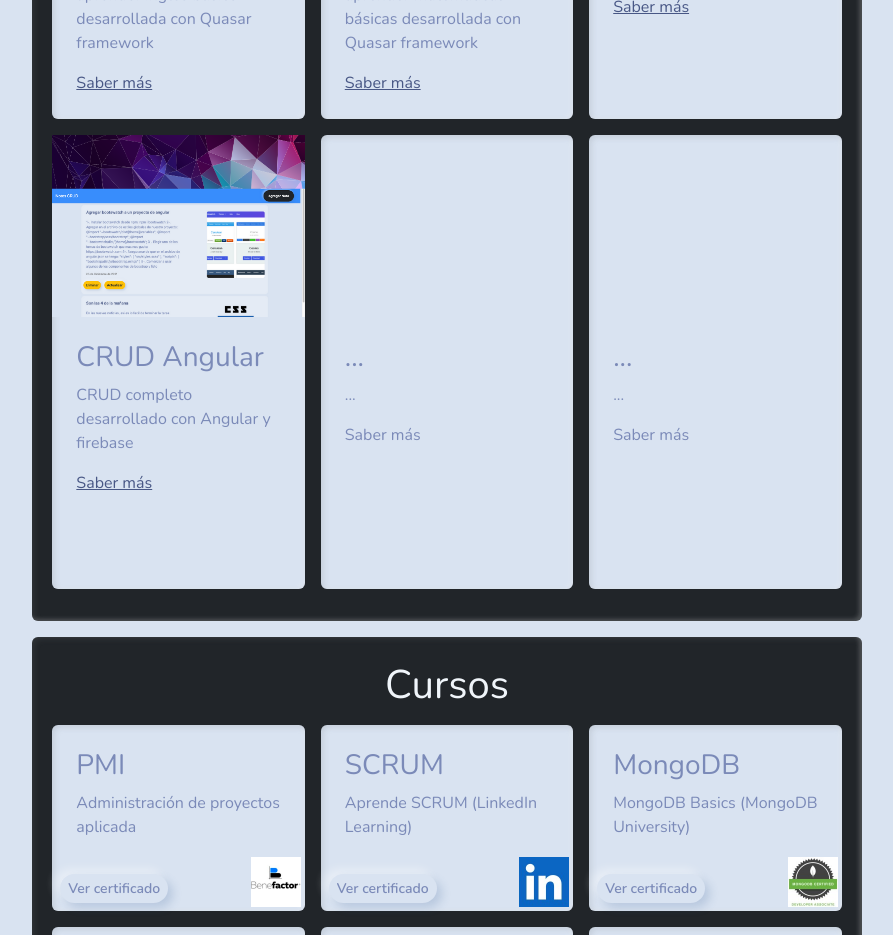
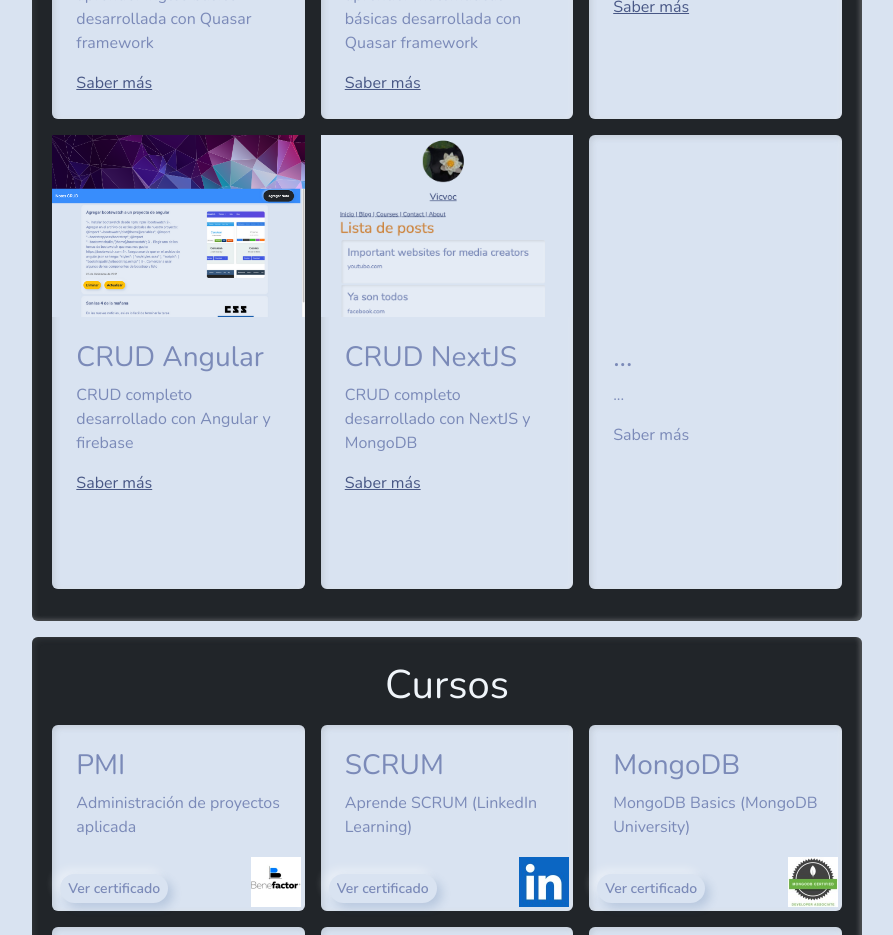
Before and after one commit to VictorMany/portfolio, a Next.js app: page / in a window 1280 px wide. Shown: the part 1840-2775 px from the top of the page, without its empty margins (193-1086 px from the left). Built offline with nearby package versions, Linux system fonts and the light colour scheme; a small style sheet from the web is missing.

Commit message:
new project

```diff
--- a/profile.js
+++ b/profile.js
@@ -73,9 +73,10 @@ export const projects = [{
     image: 'crud.png',
     link: 'https://crud-angular-lovat.vercel.app/news/today'
 }, {
-    name: '...',
-    description: '...',
-    image: ''
+    name: 'CRUD NextJS',
+    description: 'CRUD completo desarrollado con NextJS y MongoDB',
+    image: 'mongo.png',
+    link: 'https://vicvoc.vercel.app'
 }, {
     name: '...',
     description: '...',
```
Also changed, not shown: public/mongo.png (added).
